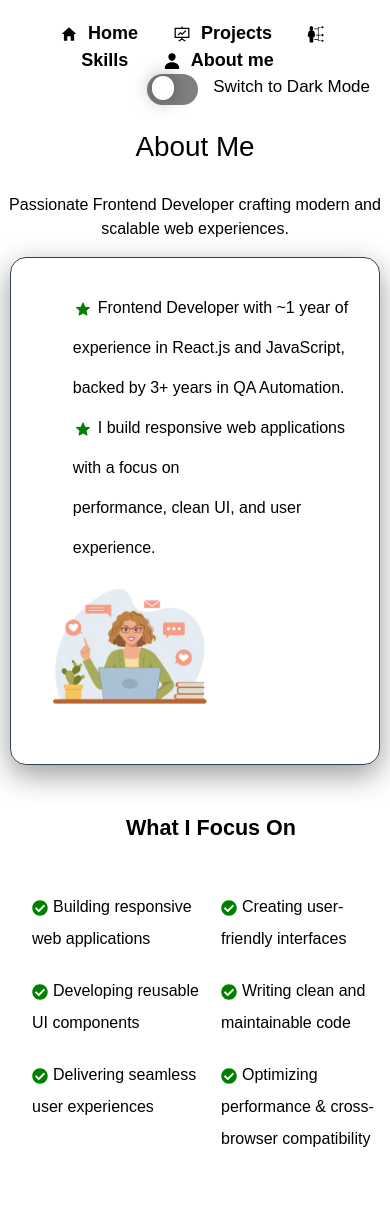
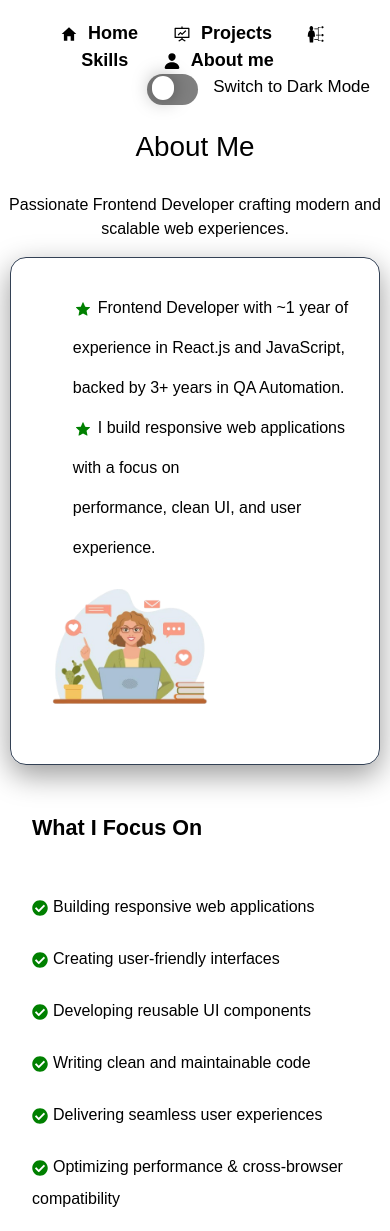
Before and after one commit to Shreejad123/shreeja_portfolio, a React (Vite) app: page /about in a window 390 px wide. Before the commit the page ends 1171 px from the top, so only its background shows below. Built offline with nearby package versions, Linux system fonts and the light colour scheme.

Commit message:
updated project page images

```diff
--- a/package.json
+++ b/package.json
@@ -18,6 +18,7 @@
     "react-bootstrap": "^2.10.10",
     "react-dom": "^19.2.0",
     "react-icons": "^5.5.0",
+    "react-intersection-observer": "^10.0.3",
     "react-router-dom": "^7.13.1",
     "react-slick": "^0.31.0",
     "slick-carousel": "^1.8.1",
--- a/src/components/about.jsx
+++ b/src/components/about.jsx
@@ -8,11 +8,25 @@ import { FaCss3Alt } from "react-icons/fa6";
 import { FaGithub } from "react-icons/fa";
 import NavBar from "../navBar";
 import { TiStar } from "react-icons/ti";
+import { useInView } from "react-intersection-observer";
+
 function About() {
+  const { ref, inView } = useInView({
+    triggerOnce: true,
+    threshold: 0.1,
+  });
   return (
     <>
       <NavBar />
-      <div className={styles.container}>
+      <div
+        ref={ref}
+        className={styles.container}
+        style={{
+          opacity: inView ? 1 : 0,
+          transform: inView ? "translateY(0)" : "translateY(20px)",
+          transition: "all 0.8s ease-out",
+        }}
+      >
         <h1 className={styles.header}>About Me</h1>
         <p className={styles.header}>
           Passionate Frontend Developer crafting modern and scalable web
--- a/src/components/about.module.css
+++ b/src/components/about.module.css
@@ -6,7 +6,6 @@
   transition: all 0.3s ease;
   width: 60%;
   height: 40%;
-
   display: flex;
   line-height: 2.5;
   animation: 1.5s fadeInUp;
@@ -77,4 +76,11 @@ ul {
     width: 95%;
     grid-template-columns: 1fr;
   }
+  .paragraph {
+    display: flex;
+    flex-direction: column;
+  }
+  .headers {
+    text-align: left;
+  }
 }
--- a/src/components/project.jsx
+++ b/src/components/project.jsx
@@ -2,6 +2,7 @@ import Projects from "./projects.jsx";
 import styles from "./project.module.css";
 import dashboard from "../Images/dashboard.png";
 import Home from "../Images/home.png";
+import errorPage from "../Images/errorPage.png";
 import viewDetails from "../Images/viewDetails.png";
 import darkMode from "../Images/darkMode.png";
 import statsCard from "../Images/statsCard.png";
@@ -29,7 +30,7 @@ function Project() {
       tech: "React, JavaScript, CSS",
       github: "https://github.com/Shreejad123/E-COMMERCE-PROJECT",
       liveDemo: "https://e-commerce-project-ec1o.vercel.app/",
-      img: [Home, products, surgeryTable],
+      img: [Home, products, errorPage, viewDetails],
     },
   ];
 
--- a/src/components/projects.module.css
+++ b/src/components/projects.module.css
@@ -1,10 +1,11 @@
 .container {
   box-shadow: 0 4px 8px 0 rgba(0, 0, 0, 0.2);
   padding: 30px;
+  width: 100%;
+  height: 100%;
 }
 .image {
   width: 100%;
-  max-width: 500px;
   border-radius: 5px;
   margin-top: 5%;
 }
```
Also changed, not shown: src/Images/errorPage.png (added), 1 other file (tests, documents, lock files or other folders).
